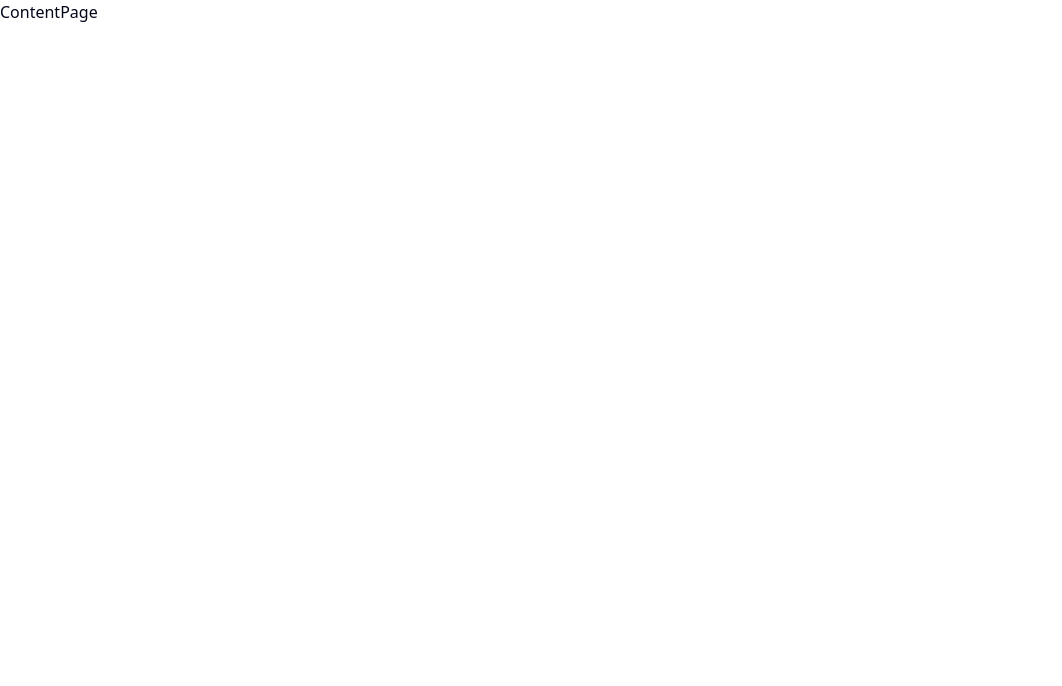
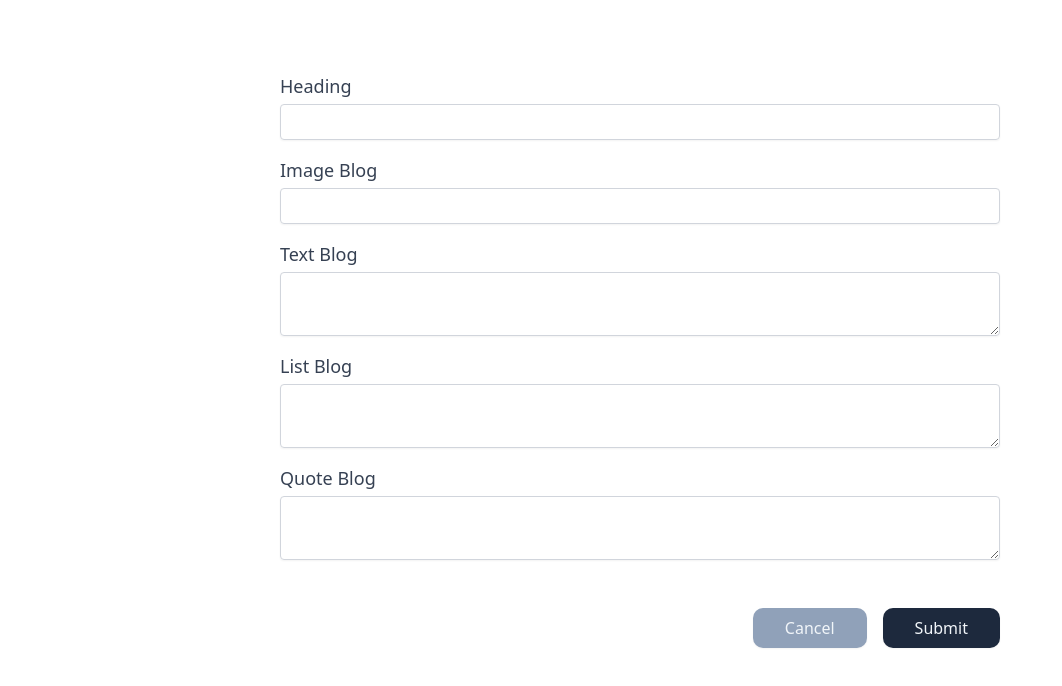
Before and after one commit to busracogul/content-management-panel, a React (Vite) app: page /content-page in a window 1280 px wide. Shown: the top 686 px of the page, without its empty margins (0-1062 px from the left). Built offline with nearby package versions, Linux system fonts and the light colour scheme.

Commit message:
feat: add form

```diff
--- a/package.json
+++ b/package.json
@@ -10,6 +10,7 @@
     "preview": "vite preview"
   },
   "dependencies": {
+    "@hookform/resolvers": "^4.1.3",
     "@radix-ui/react-dialog": "^1.1.6",
     "@radix-ui/react-label": "^2.1.2",
     "@radix-ui/react-slot": "^1.1.2",
@@ -19,11 +20,13 @@
     "lucide-react": "^0.479.0",
     "react": "^19.0.0",
     "react-dom": "^19.0.0",
+    "react-hook-form": "^7.54.2",
     "react-router": "^7.3.0",
     "react-router-dom": "^7.3.0",
     "tailwind-merge": "^3.0.2",
     "tailwindcss": "^4.0.14",
-    "tailwindcss-animate": "^1.0.7"
+    "tailwindcss-animate": "^1.0.7",
+    "zod": "^3.24.2"
   },
   "devDependencies": {
     "@eslint/js": "^9.21.0",
--- a/src/App.tsx
+++ b/src/App.tsx
@@ -7,7 +7,7 @@ function App() {
       <div className=" bg-slate-100">
         <div className="container mx-auto">
           <nav className="justify-between flex py-5">
-            <h1 className="text-2xl font-semibold text-gray-800">
+            <h1 className="text-2xl font-semibold text-slate-800">
               Content Panel
             </h1>
           </nav>
@@ -17,7 +17,7 @@ function App() {
         <Link to="/content-page">
           <Button
             variant="outline"
-            className="bg-green-300 text-green-800 text-md p-5"
+            className="bg-slate-800 hover:bg-slate-700 hover:text-slate-100 text-slate-100 text-md p-5"
           >
             + Add Content
           </Button>
--- a/src/ContentPage.tsx
+++ b/src/ContentPage.tsx
@@ -1,9 +1,124 @@
-import React from 'react'
+import { useForm } from "react-hook-form";
+import { zodResolver } from "@hookform/resolvers/zod";
+import * as z from "zod";
+import { Input } from "./components/ui/input";
+import { Label } from "./components/ui/label";
+import { Button } from "./components/ui/button";
+import { Textarea } from "./components/ui/textarea";
+
+const schema = z.object({
+  title: z.string().min(1, "Title required"),
+  imageUrl: z.string().url("Enter a valid URL"),
+  paragraph: z.string().min(10, "Text required"),
+  listItems: z.string().min(1, "List items required"),
+  quote: z.string().min(10, "Quote required"),
+});
+
+type FormData = z.infer<typeof schema>;
 
 function ContentPage() {
+  const {
+    register,
+    reset,
+    handleSubmit,
+    formState: { errors },
+  } = useForm<FormData>({ resolver: zodResolver(schema) });
+
+  const onSubmit = handleSubmit((data) => console.log(data));
+
   return (
-    <div>ContentPage</div>
-  )
+    <form
+      onSubmit={onSubmit}
+      className="mt-12 max-w-3xl mx-auto bg-white p-6 space-y-4"
+    >
+      <div>
+        <Label className="block text-gray-700 text-lg font-light">
+          Heading
+        </Label>
+        <Input
+          {...register("title")}
+          className="w-full p-2 border border-gray-300 rounded mt-1"
+        />
+        {errors.title && (
+          <span className="text-red-500 text-sm">{errors.title.message}</span>
+        )}
+      </div>
+
+      <div>
+        <Label className="block text-gray-700 text-lg font-light">
+          Image Blog
+        </Label>
+        <Input
+          {...register("imageUrl")}
+          className="w-full p-2 border border-gray-300 rounded mt-1"
+        />
+        {errors.imageUrl && (
+          <span className="text-red-500 text-sm">
+            {errors.imageUrl.message}
+          </span>
+        )}
+      </div>
+
+      <div>
+        <Label className="block text-gray-700 text-lg font-light">
+          Text Blog
+        </Label>
+        <Textarea
+          {...register("paragraph")}
+          className="w-full p-2 border border-gray-300 rounded mt-1"
+        />
+        {errors.paragraph && (
+          <span className="text-red-500 text-sm">
+            {errors.paragraph.message}
+          </span>
+        )}
+      </div>
+
+      <div>
+        <Label className="block text-gray-700 text-lg font-light">
+          List Blog
+        </Label>
+        <Textarea
+          {...register("listItems")}
+          className="w-full p-2 border border-gray-300 rounded mt-1"
+        />
+        {errors.listItems && (
+          <span className="text-red-500 text-sm">
+            {errors.listItems.message}
+          </span>
+        )}
+      </div>
+
+      <div>
+        <Label className="block text-gray-700 text-lg font-light">
+          Quote Blog
+        </Label>
+        <Textarea
+          {...register("quote")}
+          className="w-full p-2 border border-gray-300 rounded mt-1"
+        />
+        {errors.quote && (
+          <span className="text-red-500 text-sm">{errors.quote.message}</span>
+        )}
+      </div>
+
+      <div className="flex justify-end mt-12">
+        <Button
+          type="button"
+          onClick={() => reset()}
+          className="bg-slate-400 text-slate-100 text-md mr-4 px-8 py-5 rounded-lg hover:bg-slate-500"
+        >
+          Cancel
+        </Button>
+        <Button
+          type="submit"
+          className="bg-slate-800 text-slate-100 text-md px-8 py-5 rounded-lg hover:bg-slate-700 hover:text-slate-100"
+        >
+          Submit
+        </Button>
+      </div>
+    </form>
+  );
 }
 
-export default ContentPage
+export default ContentPage;
--- /dev/null
+++ b/src/components/ui/input.tsx
@@ -0,0 +1,21 @@
+import * as React from "react"
+
+import { cn } from "@/lib/utils"
+
+function Input({ className, type, ...props }: React.ComponentProps<"input">) {
+  return (
+    <input
+      type={type}
+      data-slot="input"
+      className={cn(
+        "file:text-foreground placeholder:text-muted-foreground selection:bg-primary selection:text-primary-foreground dark:bg-input/30 border-input flex h-9 w-full min-w-0 rounded-md border bg-transparent px-3 py-1 text-base shadow-xs transition-[color,box-shadow] outline-none file:inline-flex file:h-7 file:border-0 file:bg-transparent file:text-sm file:font-medium disabled:pointer-events-none disabled:cursor-not-allowed disabled:opacity-50 md:text-sm",
+        "focus-visible:border-ring focus-visible:ring-ring/50 focus-visible:ring-[3px]",
+        "aria-invalid:ring-destructive/20 dark:aria-invalid:ring-destructive/40 aria-invalid:border-destructive",
+        className
+      )}
+      {...props}
+    />
+  )
+}
+
+export { Input }
--- /dev/null
+++ b/src/components/ui/textarea.tsx
@@ -0,0 +1,18 @@
+import * as React from "react"
+
+import { cn } from "@/lib/utils"
+
+function Textarea({ className, ...props }: React.ComponentProps<"textarea">) {
+  return (
+    <textarea
+      data-slot="textarea"
+      className={cn(
+        "border-input placeholder:text-muted-foreground focus-visible:border-ring focus-visible:ring-ring/50 aria-invalid:ring-destructive/20 dark:aria-invalid:ring-destructive/40 aria-invalid:border-destructive dark:bg-input/30 flex field-sizing-content min-h-16 w-full rounded-md border bg-transparent px-3 py-2 text-base shadow-xs transition-[color,box-shadow] outline-none focus-visible:ring-[3px] disabled:cursor-not-allowed disabled:opacity-50 md:text-sm",
+        className
+      )}
+      {...props}
+    />
+  )
+}
+
+export { Textarea }
```
Also changed, not shown: 1 other file (tests, documents, lock files or other folders).
